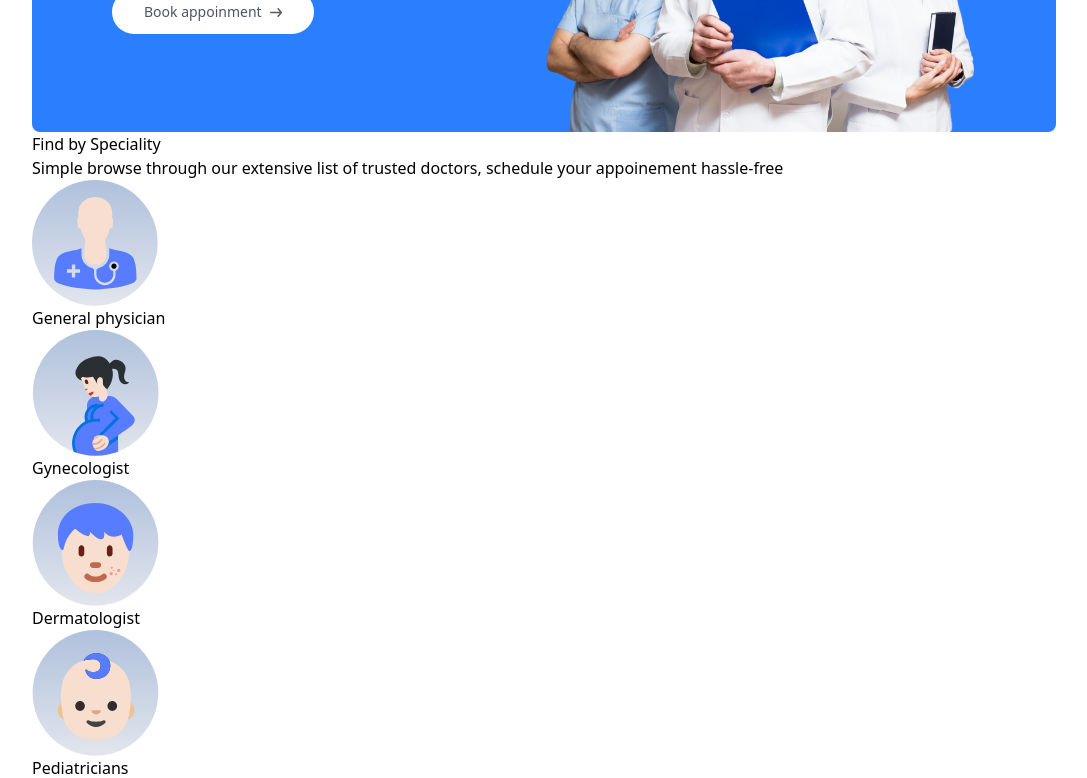
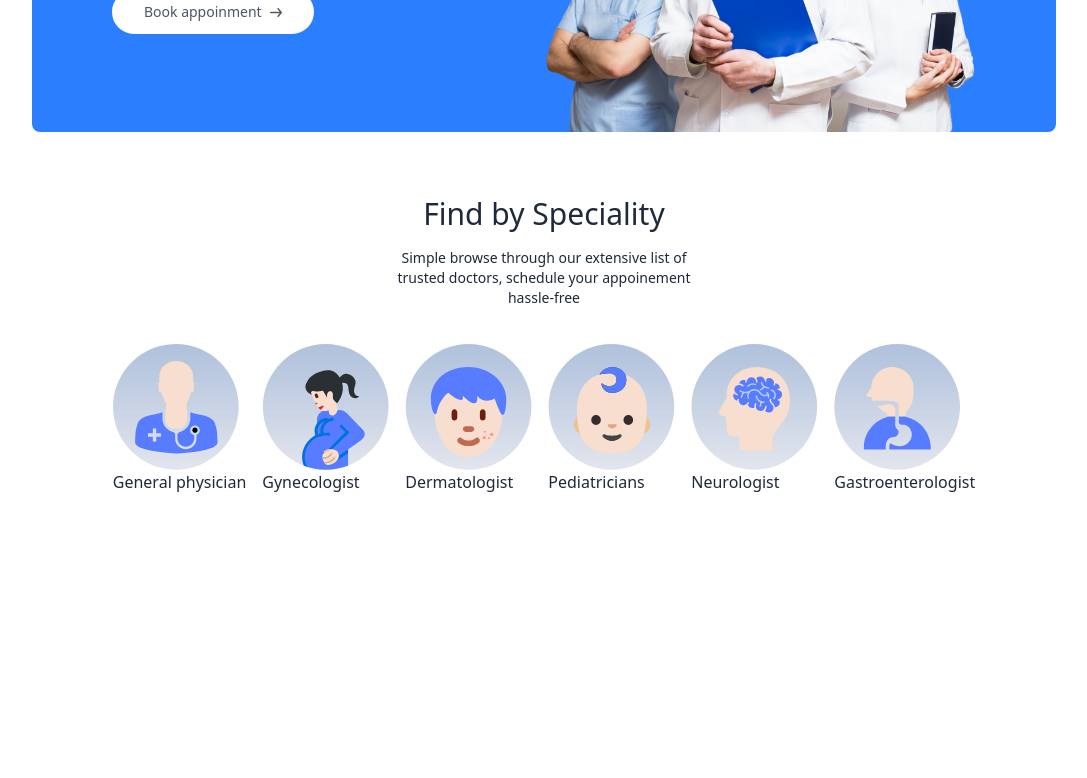
Before and after one commit to roshan-bajgain/Doctor_Appoinment_System_Front-end, a React (Vite) app: page / in a window 1280 px wide. Shown: the part 540-1318 px from the top of the page, without its empty margins (96-1183 px from the left). After the commit the page ends 1098 px from the top, so only its background shows below. Built offline with nearby package versions, Linux system fonts and the light colour scheme.

Commit message:
Style the speciality

```diff
--- a/src/components/SpecialityMenu.jsx
+++ b/src/components/SpecialityMenu.jsx
@@ -4,13 +4,13 @@
 
 const SpecialityMenu = () => {
   return (
-    <div id="speciality">
-      <h1>Find by Speciality</h1>
-      <p>
+    <div className="flex flex-col items-center gap-4 p-16 text-gray-800" id="speciality">
+      <h1 className="text-3xl font-medium">Find by Speciality</h1>
+      <p className="sm:w-1/3 text-center text-sm">
         Simple browse through our extensive list of trusted doctors, schedule
         your appoinement hassle-free
       </p>
-      <div>
+      <div className="flex sm:justify-center gap-4 pt-5 w-full overflow-scroll">
         {specialityData.map((item, index) => (
           <Link key={index} to={`/doctors/${item.speciality}`}>
             <img src={item.image} alt="" />
--- a/src/index.css
+++ b/src/index.css
@@ -3,3 +3,7 @@
 .active hr{
   @apply block
 }
+
+::-webkit-scrollbar {
+  @apply hidden
+}
```
